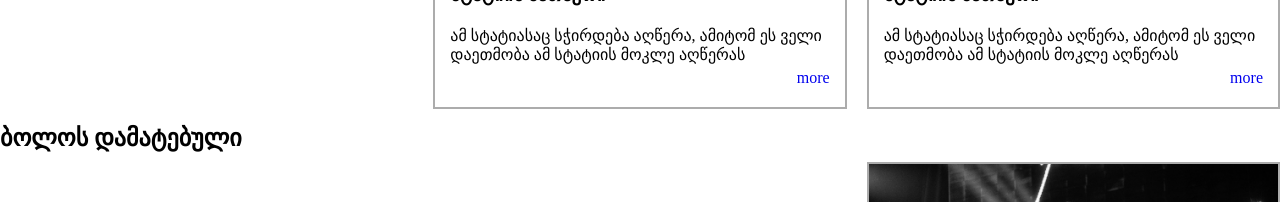
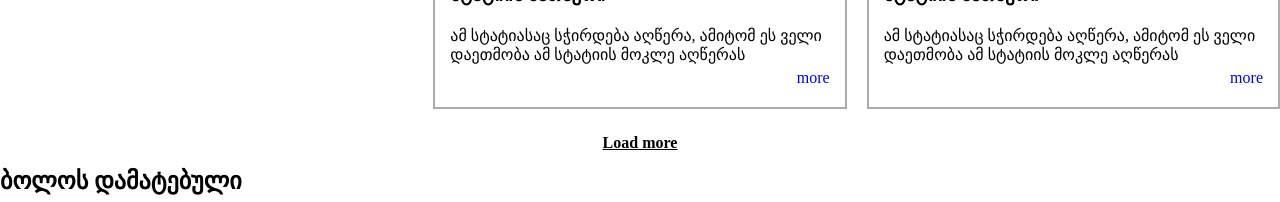
Before and after one commit to niniast/lesson4, a plain HTML site: page index.html in a window 1280 px wide. Shown: the part 915-1117 px from the top of the page. Drawn offline with Linux system fonts and the light colour scheme.

Commit message:
Change title, add load more

```diff
--- a/index.html
+++ b/index.html
@@ -5,7 +5,7 @@
 		<meta name="viewport" content="width=device-width, initial-scale=1">
 		<link rel="stylesheet" type="text/css" href="style.css">
 		<title>
-			Page title
+			გვერდის სათაური
 		</title>
 	</head>
 	<body>
@@ -77,6 +77,7 @@
 					<a href="x"> more </a>
 				</article>
 			</section>
+			<h4 class="load_more">Load more</h4>
 			<h2 class="section_title">ბოლოს დამატებული</h2>
 			<section class="articles_container">
 				<article>
--- a/style.css
+++ b/style.css
@@ -99,3 +99,8 @@ article a{
 	max-width:1400px;
 	width:100%;
 }
+.load_more{
+	text-align: center;
+	margin-top:25px;
+	text-decoration:underline;
+}
```
